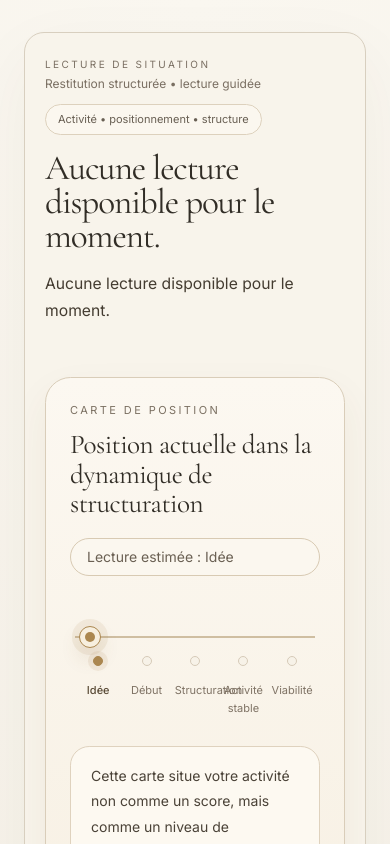
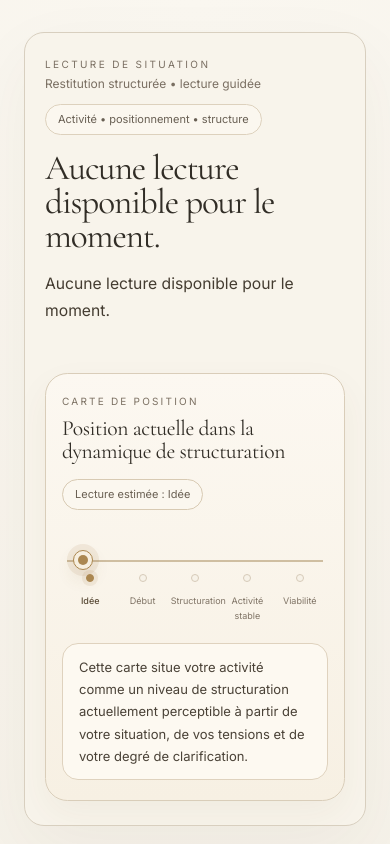
Before and after one commit to arnaudcrestey/viabilite-activite, a Next.js app: page /lecture in a window 390 px wide. Shown: the top 844 px of the page. Built offline with nearby package versions, Linux system fonts and the light colour scheme.

Commit message:
Update progress-map.tsx

```diff
--- a/components/progress-map.tsx
+++ b/components/progress-map.tsx
@@ -16,34 +16,34 @@ export function ProgressMap({ activityStage }: Props) {
   const stage = useMemo(() => resolveStage(activityStage), [activityStage]);
 
   return (
-    <section className="mt-8 rounded-[1.6rem] border border-[#d9cdb9] bg-[linear-gradient(180deg,#fcf8f1_0%,#f7f0e3_100%)] px-6 py-6 shadow-[0_16px_40px_rgba(95,71,35,0.06)] md:mt-10 md:px-8 md:py-8">
-      <div className="flex flex-col gap-5 md:flex-row md:items-end md:justify-between">
+    <section className="mt-7 rounded-[1.4rem] border border-[#d9cdb9] bg-[linear-gradient(180deg,#fcf8f1_0%,#f7f0e3_100%)] px-4 py-5 shadow-[0_14px_36px_rgba(95,71,35,0.05)] sm:px-5 sm:py-6 md:mt-10 md:rounded-[1.6rem] md:px-8 md:py-8">
+      <div className="flex flex-col gap-4 md:flex-row md:items-end md:justify-between">
         <div>
-          <p className="text-[11px] uppercase tracking-[0.22em] text-[#7b7062]">
+          <p className="text-[10px] uppercase tracking-[0.22em] text-[#7b7062] md:text-[11px]">
             Carte de position
           </p>
-          <h2 className="mt-3 font-serif text-[1.7rem] leading-[1.08] tracking-[-0.02em] text-ink md:text-[2.2rem]">
+          <h2 className="mt-2 font-serif text-[1.35rem] leading-[1.08] tracking-[-0.02em] text-ink sm:text-[1.6rem] md:mt-3 md:text-[2.2rem]">
             Position actuelle dans la dynamique de structuration
           </h2>
         </div>
 
-        <div className="rounded-full border border-[#d8cab3] bg-[#fbf7ef] px-4 py-2 text-sm text-[#6a6053]">
+        <div className="w-fit rounded-full border border-[#d8cab3] bg-[#fbf7ef] px-3 py-1.5 text-[11px] text-[#6a6053] md:px-4 md:py-2 md:text-sm">
           Lecture estimée : {stage.label}
         </div>
       </div>
 
-      <div className="mt-8">
-        <div className="relative px-2 md:px-4">
-          <div className="absolute left-[2%] right-[2%] top-[28px] h-[2px] bg-[#cfbea1]" />
+      <div className="mt-7">
+        <div className="relative px-1 sm:px-2 md:px-4">
+          <div className="absolute left-[2%] right-[2%] top-[22px] h-[2px] bg-[#cfbea1] md:top-[28px]" />
 
           <div
-            className="absolute top-[18px] h-[22px] w-[22px] -translate-x-1/2 rounded-full border border-[#ab8750] bg-[#f7efdf] shadow-[0_0_0_7px_rgba(171,135,80,0.11),0_10px_20px_rgba(120,90,43,0.15)]"
+            className="absolute top-[12px] h-[20px] w-[20px] -translate-x-1/2 rounded-full border border-[#ab8750] bg-[#f7efdf] shadow-[0_0_0_6px_rgba(171,135,80,0.12),0_8px_18px_rgba(120,90,43,0.14)] md:top-[16px] md:h-[26px] md:w-[26px] md:shadow-[0_0_0_7px_rgba(171,135,80,0.12),0_10px_20px_rgba(120,90,43,0.15)]"
             style={{ left: `${stage.x}%` }}
           >
-            <div className="absolute inset-[5px] rounded-full bg-[#ab8750]" />
+            <div className="absolute inset-[4px] rounded-full bg-[#ab8750] md:inset-[5px]" />
           </div>
 
-          <div className="relative grid grid-cols-5 gap-2 pt-12">
+          <div className="relative grid grid-cols-5 gap-1 pt-9 md:gap-2 md:pt-12">
             {STAGES.map((item) => {
               const active = item.label === stage.label;
               const passed = item.x < stage.x;
@@ -52,9 +52,9 @@ export function ProgressMap({ activityStage }: Props) {
                 <div key={item.label} className="text-center">
                   <div
                     className={[
-                      "mx-auto h-2.5 w-2.5 rounded-full border transition-all duration-300",
+                      "mx-auto h-2 w-2 rounded-full border transition-all duration-300 md:h-2.5 md:w-2.5",
                       active
-                        ? "border-[#ab8750] bg-[#ab8750] shadow-[0_0_0_5px_rgba(171,135,80,0.12)]"
+                        ? "border-[#ab8750] bg-[#ab8750] shadow-[0_0_0_4px_rgba(171,135,80,0.12)] md:shadow-[0_0_0_5px_rgba(171,135,80,0.12)]"
                         : passed
                         ? "border-[#c5ad85] bg-[#dcc7a6]"
                         : "border-[#d6cab8] bg-[#f7f2e8]",
@@ -62,10 +62,8 @@ export function ProgressMap({ activityStage }: Props) {
                   />
                   <p
                     className={[
-                      "mt-4 text-[11px] leading-relaxed md:text-xs",
-                      active
-                        ? "font-medium text-[#5a4b37]"
-                        : "text-[#7f7365]",
+                      "mt-3 text-[9px] leading-relaxed sm:text-[10px] md:mt-4 md:text-xs",
+                      active ? "font-medium text-[#5a4b37]" : "text-[#7f7365]",
                     ].join(" ")}
                   >
                     {item.label}
@@ -76,11 +74,11 @@ export function ProgressMap({ activityStage }: Props) {
           </div>
         </div>
 
-        <div className="mt-7 rounded-[1.2rem] border border-[#dfd2be] bg-[#fdf9f1] px-5 py-4 md:px-6">
-          <p className="text-sm leading-[1.8] text-[#4a4237] md:text-[15px]">
-            Cette carte situe votre activité non comme un score, mais comme un
-            niveau de structuration actuellement perceptible à partir de votre
-            situation, de vos tensions et de votre degré de clarification.
+        <div className="mt-5 rounded-[1rem] border border-[#dfd2be] bg-[#fdf9f1] px-4 py-3 md:mt-7 md:rounded-[1.2rem] md:px-6 md:py-4">
+          <p className="text-[13px] leading-[1.7] text-[#4a4237] md:text-[15px] md:leading-[1.8]">
+            Cette carte situe votre activité comme un niveau de structuration
+            actuellement perceptible à partir de votre situation, de vos tensions
+            et de votre degré de clarification.
           </p>
         </div>
       </div>
```
